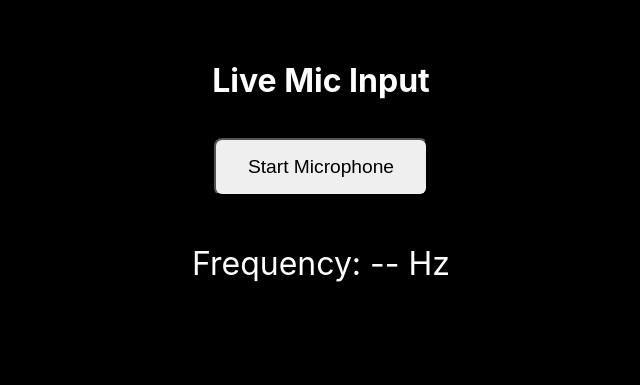
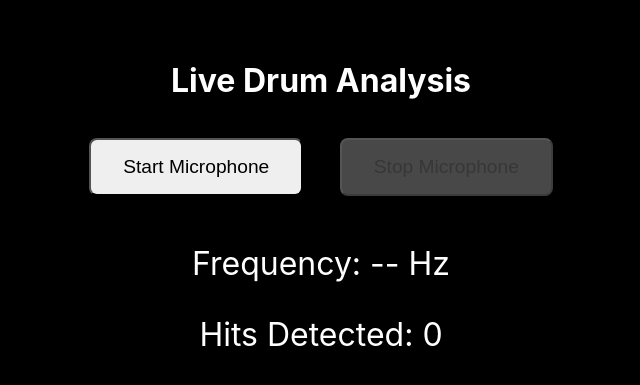
Before and after one commit to TanavBhuraria/DrumFrequencyCalculator, a Flask app: page /micinput in a window 1280 px wide. Shown: the top 385 px of the page, without its empty margins (319-959 px from the left). Run offline with Flask 3, Linux system fonts and the light colour scheme.

Commit message:
Added analyzer

```diff
--- a/templates/micinput.html
+++ b/templates/micinput.html
@@ -1,56 +1,128 @@
 <!DOCTYPE html>
 <html lang="en">
 <head>
-  <title>Live Mic Input - Drum Frequency Explorer</title>
+  <title>Live Drum Analysis</title>
   <meta charset="UTF-8" />
   <meta name="viewport" content="width=device-width, initial-scale=1" />
   <style>
     body { background: black; color: white; font-family: 'Inter', sans-serif; text-align: center; padding: 2rem; }
     button { font-size: 1.2rem; padding: 1rem 2rem; margin: 1rem; border-radius: 8px; cursor: pointer; }
-    #frequency { font-size: 2rem; margin-top: 2rem; }
+    #frequency, #hits { font-size: 2rem; margin-top: 2rem; }
   </style>
 </head>
 <body>
-  <h1>Live Mic Input</h1>
+  <h1>Live Drum Analysis</h1>
   <button id="start-btn">Start Microphone</button>
+  <button id="stop-btn" disabled>Stop Microphone</button>
   <div id="frequency">Frequency: -- Hz</div>
+  <div id="hits">Hits Detected: 0</div>
 
   <script>
     const startBtn = document.getElementById('start-btn');
-    const frequencyDisplay = document.getElementById('frequency');
-    let audioCtx, analyser, source, dataArray;
+    const stopBtn = document.getElementById('stop-btn');
+    const freqDisplay = document.getElementById('frequency');
+    const hitsDisplay = document.getElementById('hits');
 
-    startBtn.onclick = async () => {
-      if (!audioCtx) {
-        audioCtx = new (window.AudioContext || window.webkitAudioContext)();
-        try {
-          const stream = await navigator.mediaDevices.getUserMedia({ audio: true });
-          source = audioCtx.createMediaStreamSource(stream);
-          analyser = audioCtx.createAnalyser();
-          analyser.fftSize = 2048;
-          source.connect(analyser);
-          dataArray = new Uint8Array(analyser.frequencyBinCount);
+    let audioCtx, analyser, source, dataArray, bufferLength;
+    let hitCount = 0;
+    let lastAmplitude = 0;
+    let running = false;
+    let mediaStream;
 
-          // Update frequency display loop
-          const updateFreq = () => {
-            analyser.getByteFrequencyData(dataArray);
-            // Find peak frequency bin
-            let maxIndex = 0;
-            for (let i = 1; i < dataArray.length; i++) {
-              if (dataArray[i] > dataArray[maxIndex]) maxIndex = i;
-            }
-            // Convert bin index to frequency
-            const nyquist = audioCtx.sampleRate / 2;
-            const freq = (maxIndex * nyquist) / dataArray.length;
-            frequencyDisplay.textContent = `Frequency: ${freq.toFixed(2)} Hz`;
-            requestAnimationFrame(updateFreq);
-          };
-          updateFreq();
-          startBtn.disabled = true;
-        } catch (err) {
-          alert('Microphone access denied or error: ' + err.message);
+    function autoCorrelate(buffer, sampleRate) {
+      // Basic autocorrelation pitch detection
+      let SIZE = buffer.length;
+      let rms = 0;
+
+      for (let i = 0; i < SIZE; i++) {
+        let val = buffer[i];
+        rms += val * val;
+      }
+      rms = Math.sqrt(rms / SIZE);
+      if (rms < 0.01) return -1; // too quiet
+
+      let r1 = 0, r2 = SIZE - 1, threshold = 0.2;
+      for (let i = 0; i < SIZE / 2; i++) {
+        if (Math.abs(buffer[i]) < threshold) {
+          r1 = i;
+          break;
         }
       }
+      for (let i = 1; i < SIZE / 2; i++) {
+        if (Math.abs(buffer[SIZE - i]) < threshold) {
+          r2 = SIZE - i;
+          break;
+        }
+      }
+
+      let maxCorr = 0, maxPos = -1;
+      for (let lag = r1; lag <= r2; lag++) {
+        let corr = 0;
+        for (let i = 0; i < SIZE - lag; i++) {
+          corr += buffer[i] * buffer[i + lag];
+        }
+        if (corr > maxCorr) {
+          maxCorr = corr;
+          maxPos = lag;
+        }
+      }
+      if (maxPos === -1) return -1;
+      return sampleRate / maxPos;
+    }
+
+    function detectHit(amplitude) {
+      // Simple amplitude spike detection
+      const threshold = 0.3;
+      if (amplitude > threshold && lastAmplitude <= threshold) {
+        hitCount++;
+        hitsDisplay.textContent = `Hits Detected: ${hitCount}`;
+      }
+      lastAmplitude = amplitude;
+    }
+
+    async function startMic() {
+      audioCtx = new (window.AudioContext || window.webkitAudioContext)();
+      mediaStream = await navigator.mediaDevices.getUserMedia({ audio: true });
+      source = audioCtx.createMediaStreamSource(mediaStream);
+      analyser = audioCtx.createAnalyser();
+      analyser.fftSize = 2048;
+      bufferLength = analyser.fftSize;
+      dataArray = new Float32Array(bufferLength);
+      source.connect(analyser);
+      running = true;
+
+      function update() {
+        if (!running) return;
+        analyser.getFloatTimeDomainData(dataArray);
+        // Amplitude = root mean square (RMS)
+        let rms = Math.sqrt(dataArray.reduce((sum, val) => sum + val * val, 0) / bufferLength);
+        detectHit(rms);
+        let pitch = autoCorrelate(dataArray, audioCtx.sampleRate);
+        freqDisplay.textContent = pitch > 0 ? `Frequency: ${pitch.toFixed(2)} Hz` : 'Frequency: -- Hz';
+        requestAnimationFrame(update);
+      }
+      update();
+    }
+
+    function stopMic() {
+      running = false;
+      if (mediaStream) {
+        mediaStream.getTracks().forEach(track => track.stop());
+      }
+      if (audioCtx) {
+        audioCtx.close();
+      }
+      startBtn.disabled = false;
+      stopBtn.disabled = true;
+    }
+
+    startBtn.onclick = () => {
+      startBtn.disabled = true;
+      stopBtn.disabled = false;
+      startMic();
+    };
+    stopBtn.onclick = () => {
+      stopMic();
     };
   </script>
 </body>
```
